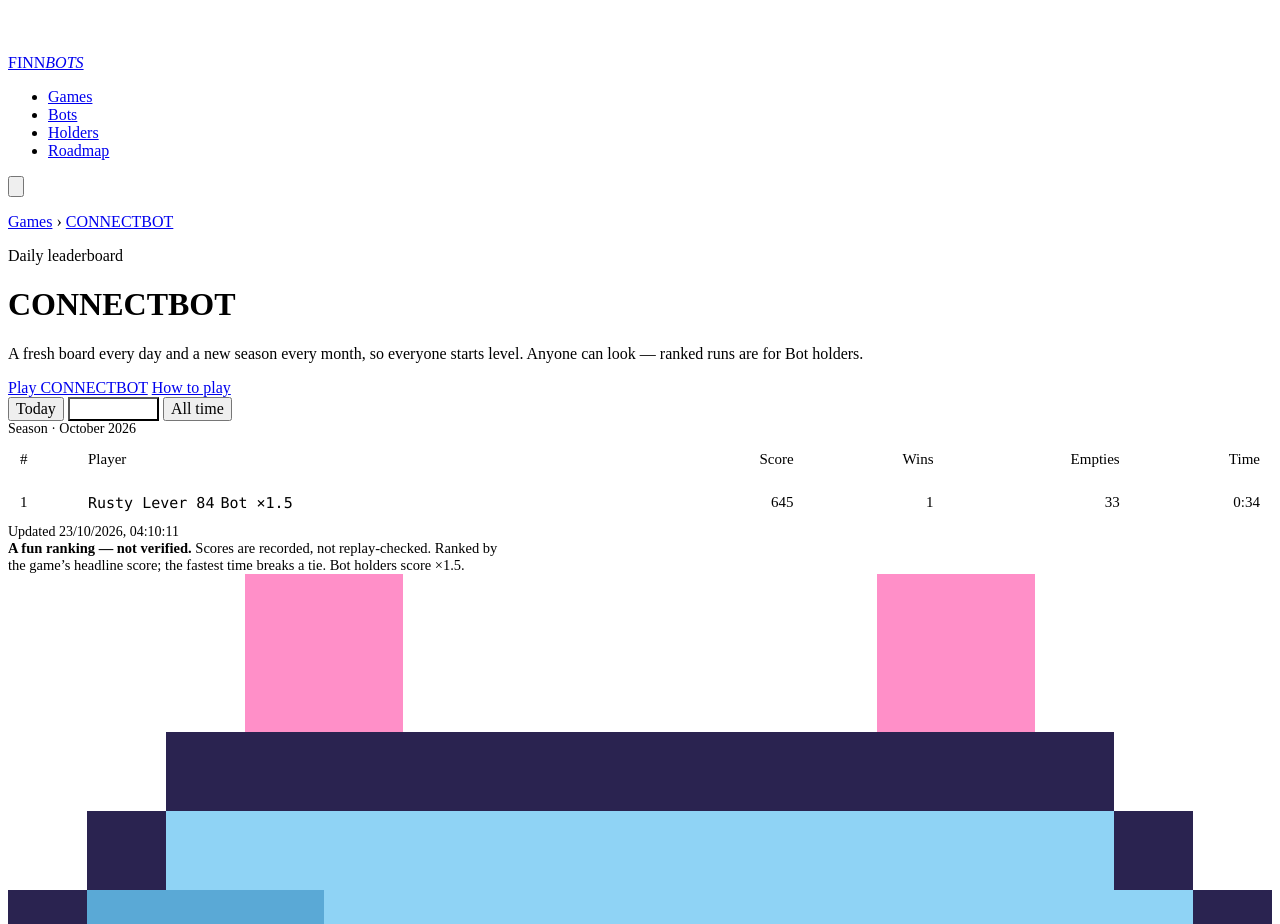
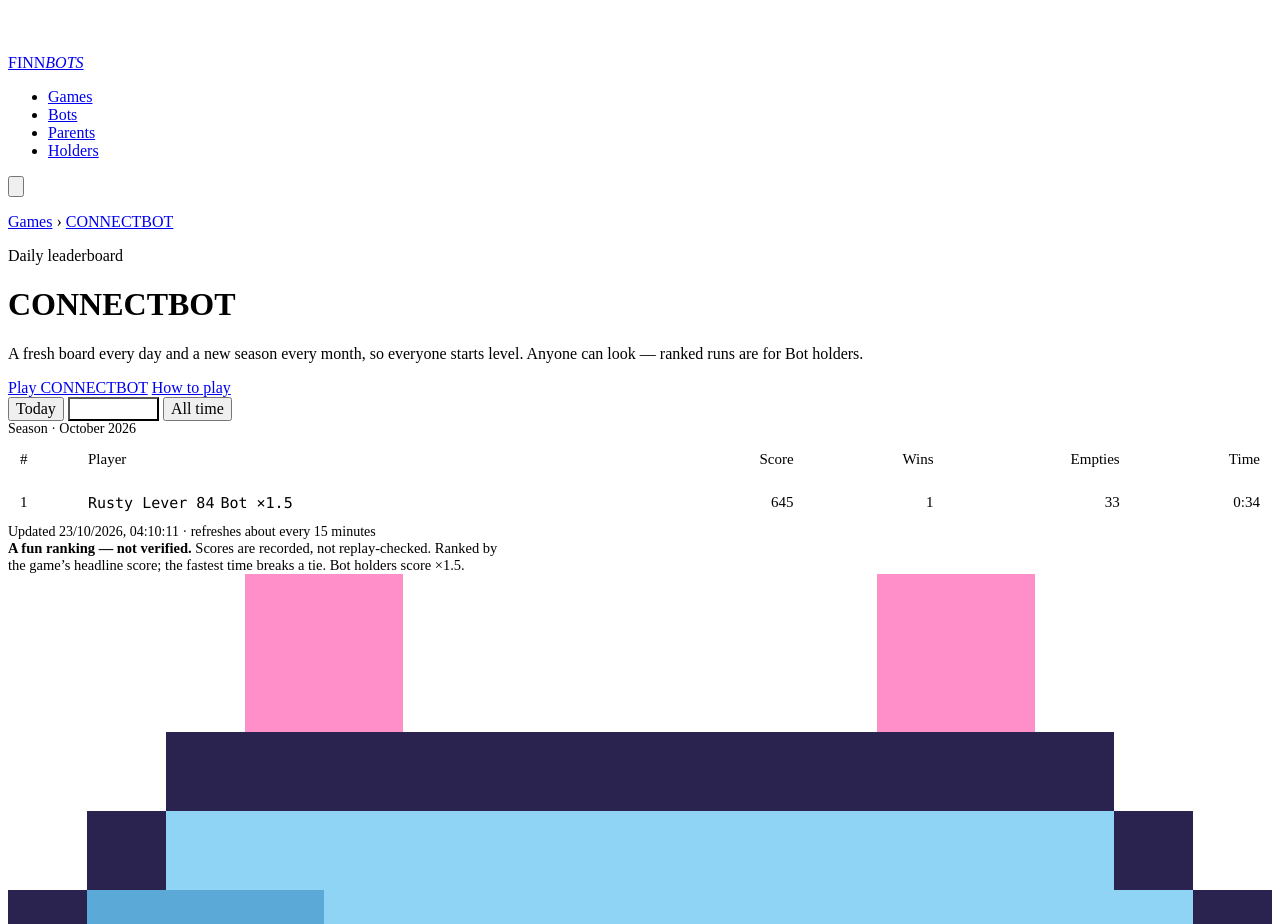
Before and after one commit to FinnBots/connectbot, a plain HTML site: page leaderboard.html in a window 1280 px wide. Shown: the part 1240-2164 px from the top of the page. Drawn offline with Linux system fonts and the light colour scheme; a small style sheet from the web is missing.

Commit message:
deploy leaderboard.html (21017 bytes, sha 6197ebcbfb8c)

```diff
--- a/leaderboard.html
+++ b/leaderboard.html
@@ -46,8 +46,8 @@
 <nav class="nav" aria-label="Main"><ul>
 <li><a href="https://finnstergram.com/games/">Games</a></li>
 <li><a href="https://finnstergram.com/showcase/">Bots</a></li>
+<li><a href="https://finnstergram.com/parents/">Parents</a></li>
 <li><a href="https://finnstergram.com/holders/">Holders</a></li>
-<li><a href="https://finnstergram.com/roadmap/">Roadmap</a></li>
 </ul></nav>
 <button class="theme-switch" type="button" role="switch" aria-checked="false" aria-label="Night mode"><span class="ts-track" aria-hidden="true"><span class="ts-thumb"><svg class="ts-sun" viewBox="0 0 7 7" shape-rendering="crispEdges" aria-hidden="true"><path fill="#e8891c" d="M2 2h3v3H2zM3 0h1v1H3zM3 6h1v1H3zM0 3h1v1H0zM6 3h1v1H6zM1 1h1v1H1zM5 1h1v1H5zM1 5h1v1H1zM5 5h1v1H5z"/></svg><svg class="ts-moon" viewBox="0 0 7 7" shape-rendering="crispEdges" aria-hidden="true"><path fill="#3d3f9e" d="M2 0h3v1H2zM1 1h2v1H1zM0 2h2v3H0zM1 5h2v1H1zM2 6h3v1H2zM4 5h2v1H4z"/></svg></span></span></button>
 </div></header>
@@ -230,10 +230,10 @@ var namesReady = fetch('cabinet_names.csv?v='+Date.now(),{cache:'no-store'})
 fetch(CSV+'?v='+Date.now(),{cache:'no-store'})
   .then(function(r){ if(!r.ok) throw new Error('no csv');
     var lm=r.headers.get('Last-Modified');
-    document.getElementById('updated').textContent = lm ? ('Updated '+new Date(lm).toLocaleString('en-GB')) : 'Updated on each scanner run';
+    document.getElementById('updated').textContent = lm ? ('Updated '+new Date(lm).toLocaleString('en-GB')+' \u00b7 refreshes about every 15 minutes') : 'Refreshes about every 15 minutes';
     return r.text(); })
   .then(function(t){ return namesReady.then(function(){ render(parseCSV(t)); }); })
-  .catch(function(){ document.getElementById('updated').textContent='Board updates on each scanner run.';
+  .catch(function(){ document.getElementById('updated').textContent='This board refreshes about every 15 minutes.';
     render({cols:[],rows:[]}); });
 
 /* Tabs. Default is THIS SEASON, not all time: a live board a player can still
```
Also changed, not shown: 1 other file.
